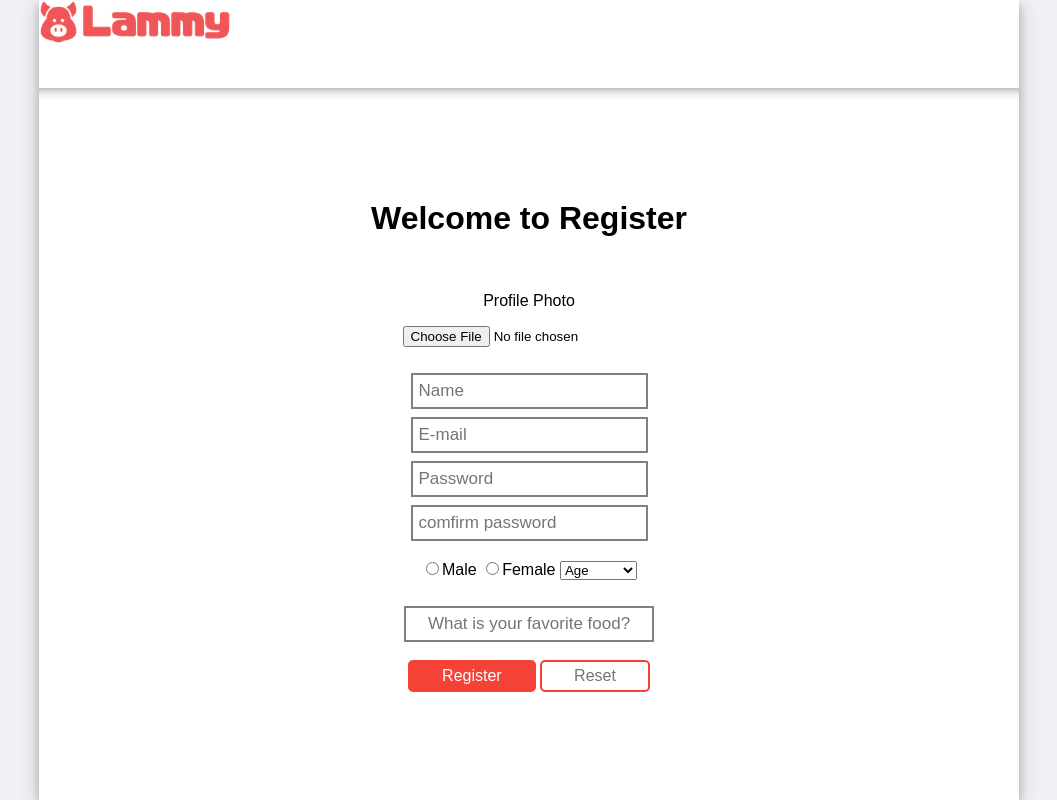
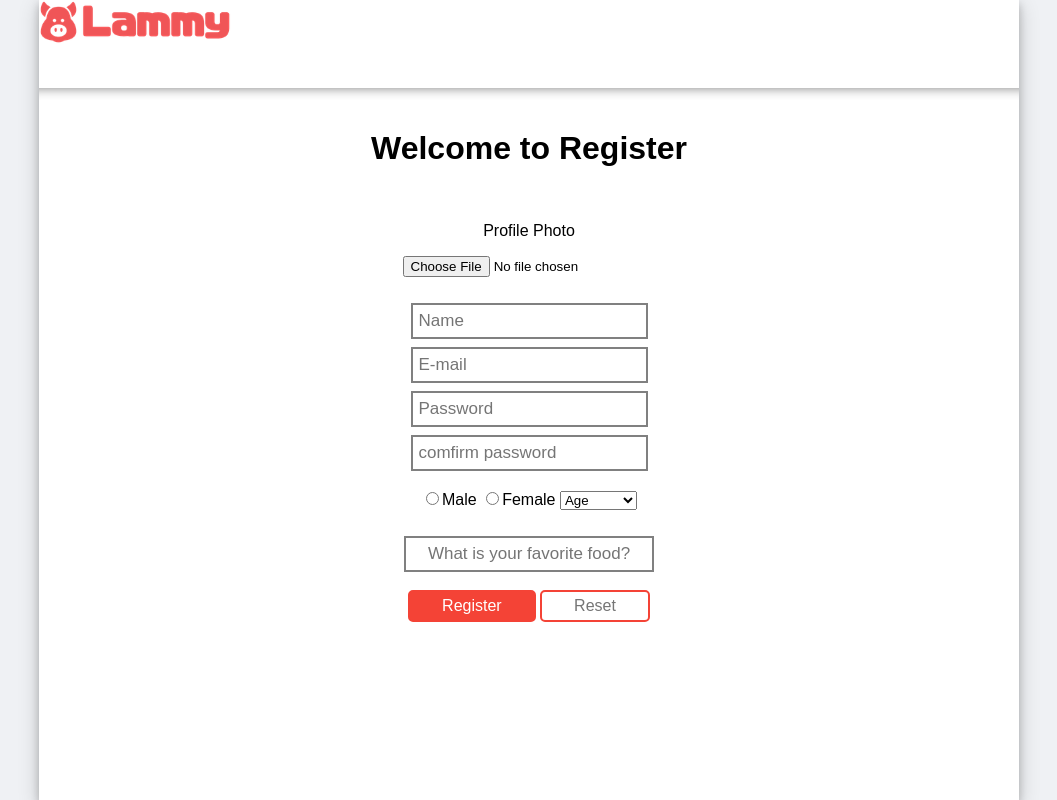
Before and after one commit to hirokazu-taneda/Lammy, a PHP site: page /register.php in a window 1280 px wide. Shown: the whole page, without its empty margins (111-1168 px from the left). Run offline with PHP 8.4, Linux system fonts and the light colour scheme.

Commit message:
hogehoge

```diff
--- a/css/style.css
+++ b/css/style.css
@@ -325,7 +325,7 @@ hr {
     width: 400px;
     margin-left: auto;
     margin-right: auto;
-    margin-top: 100px;
+    margin-top: 30px;
     text-align: center;
 
 
```
